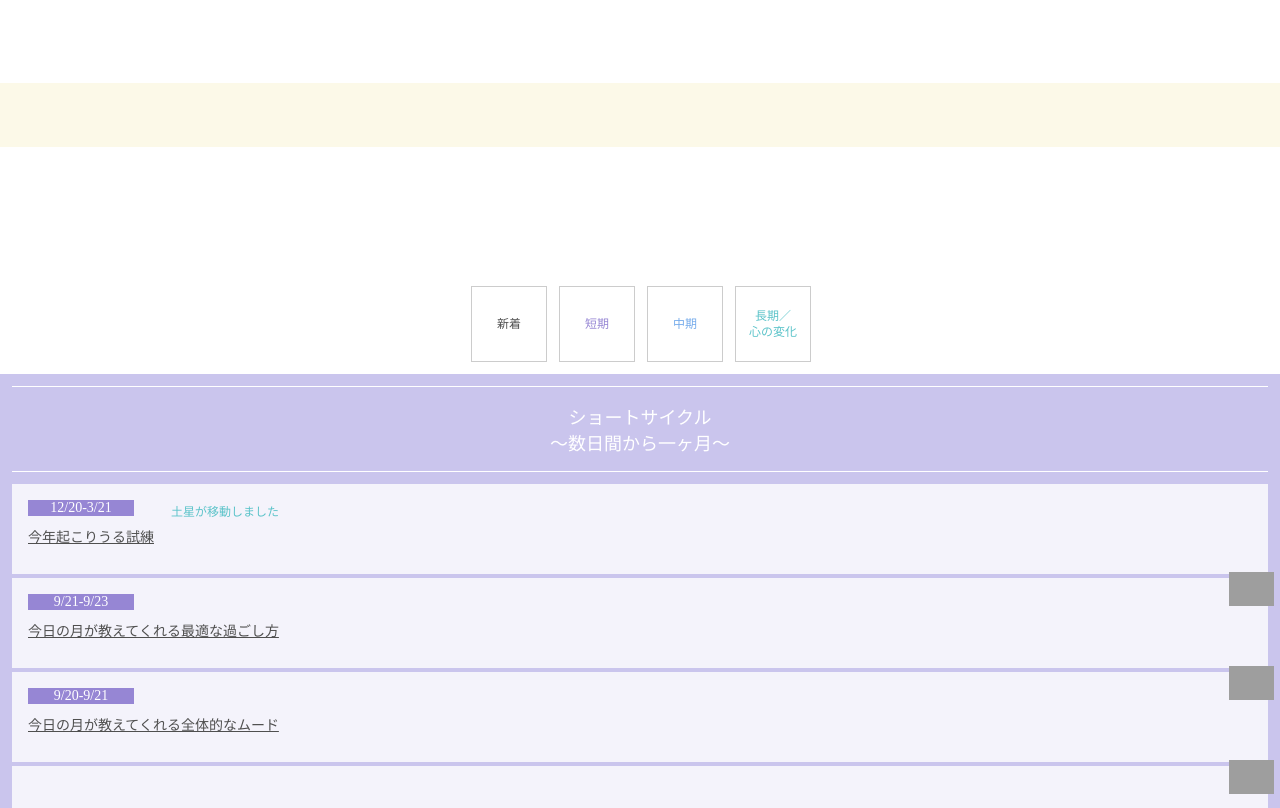
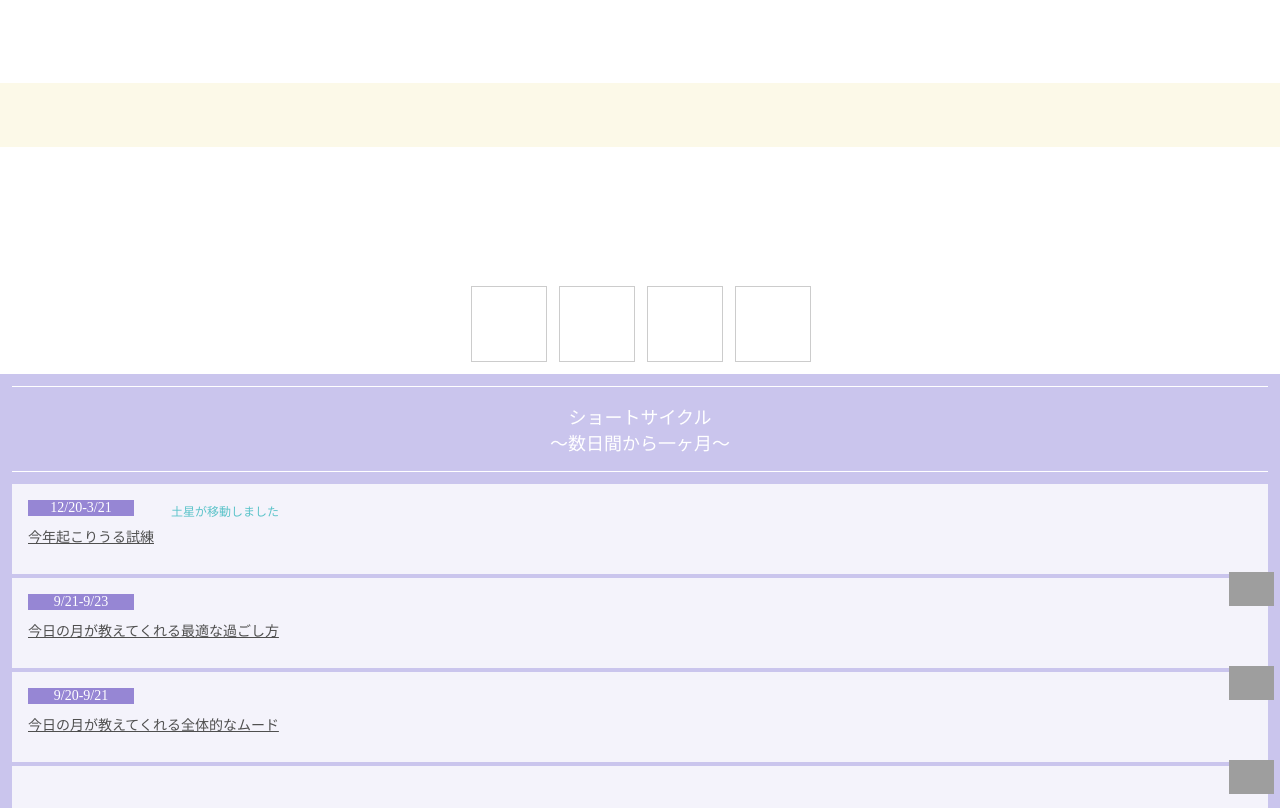
Before and after one commit to nomayeah/mei_list, a website built with webpack: page dist/index.html in a window 1280 px wide. Shown: the top 808 px of the page. Built offline with nearby package versions, Linux system fonts and the light colour scheme; grey boxes are pictures that could not be loaded; files whose address does not match are found by name.

Commit message:
佐々木 1001

```diff
--- a/dist/index.html
+++ b/dist/index.html
@@ -97,10 +97,10 @@
 <section>
   <div id="js-letterList" class="ll-body">
     <div class="ll-tab">
-      <div><div class="ll-tab__item ll-tab__update">新着</div></div>
-      <div><div class="ll-tab__item ll-tab__short">短期</div></div>
-      <div><div class="ll-tab__item ll-tab__middle">中期</div></div>
-      <div><div class="ll-tab__item ll-tab__long">長期／<br>心の変化</div></div>
+      <div><div class="ll-tab__item">新着</div></div>
+      <div><div class="ll-tab__item">短期</div></div>
+      <div><div class="ll-tab__item">中期</div></div>
+      <div><div class="ll-tab__item">長期<br></div></div>
     </div>
     <div class="ll-content">
       <div v-for="( loop, index ) in 4" :class="llContentArea(index)">
```
